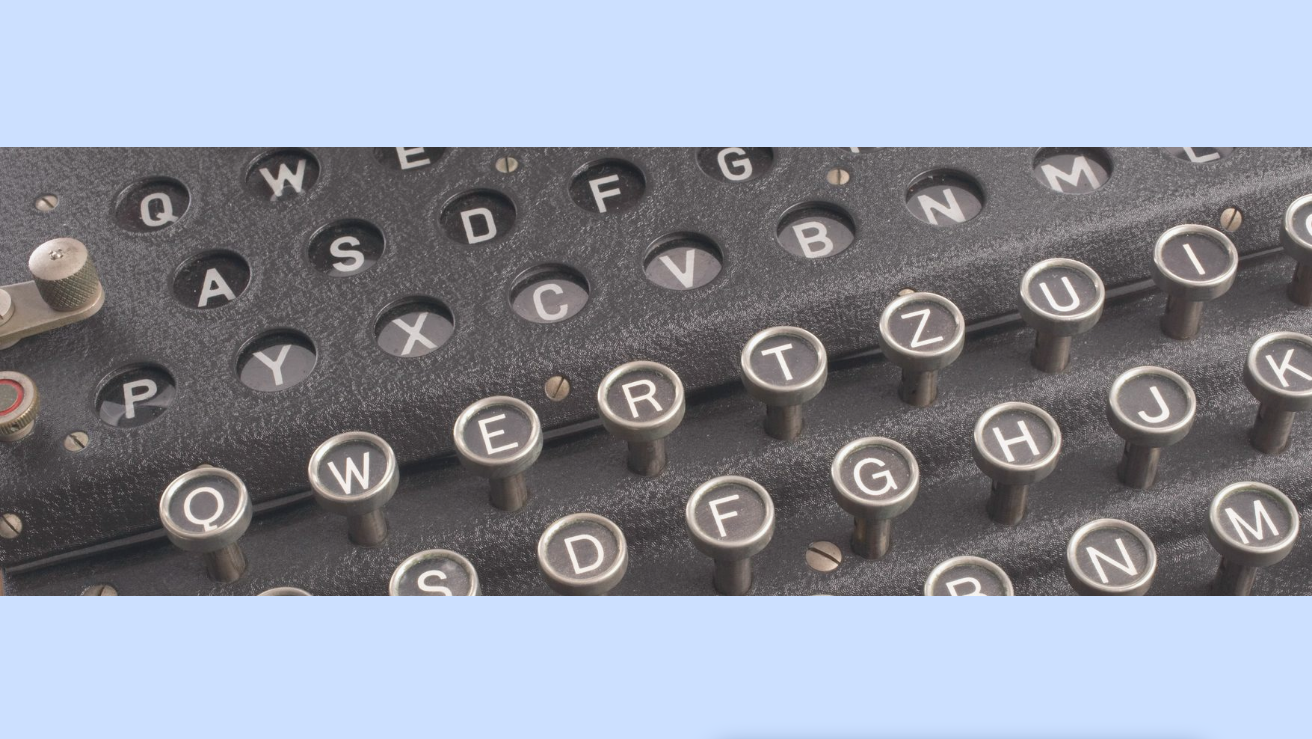
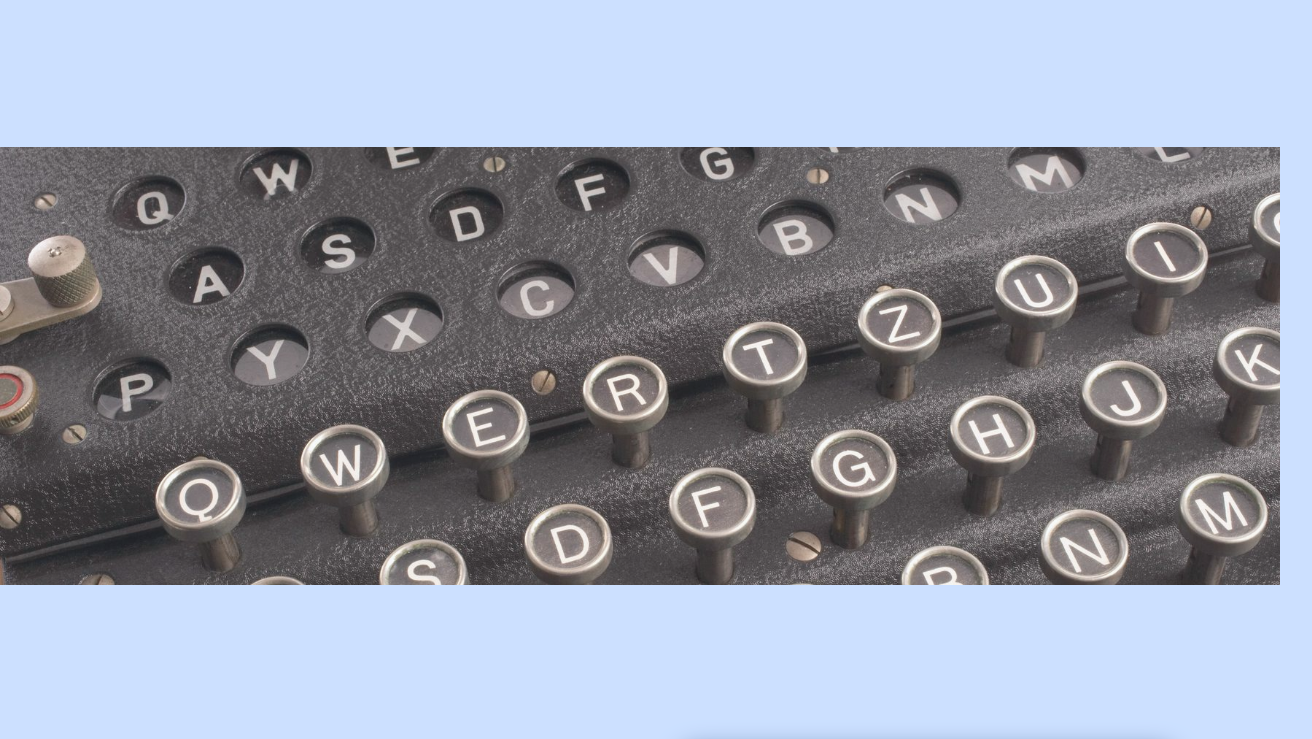
Before and after one commit to IlianaGenova/Enigma-WEBD, a website: page app/original.html in a window 1280 px wide. Shown: the part 583-1322 px from the top of the page, 1312 px wide, since content can reach past the window. Drawn offline with Linux system fonts and the light colour scheme.

Commit message:
another missed line : )

```diff
--- a/app/scss/original.scss
+++ b/app/scss/original.scss
@@ -3,7 +3,7 @@
 .grid-container {
 	// height: 100hv;
 	display: grid;
-	grid-template-columns: repeat(3, 5%) 35% 1fr 5.5% repeat(3, 13%) 8%;
+	grid-template-columns: repeat(3, 5%) 30% 1fr 5.5% repeat(3, 13%) 8%;
 	grid-template-rows: 80px 100px 550px 600px 1fr 300px 450px 150px 1100px 300px 450px
 						 150px 1100px 300px 450px 150px 1100px 300px 450px 150px 70px;
 
```
Also changed, not shown: app/css/code-sheet.css, app/css/original.css.
